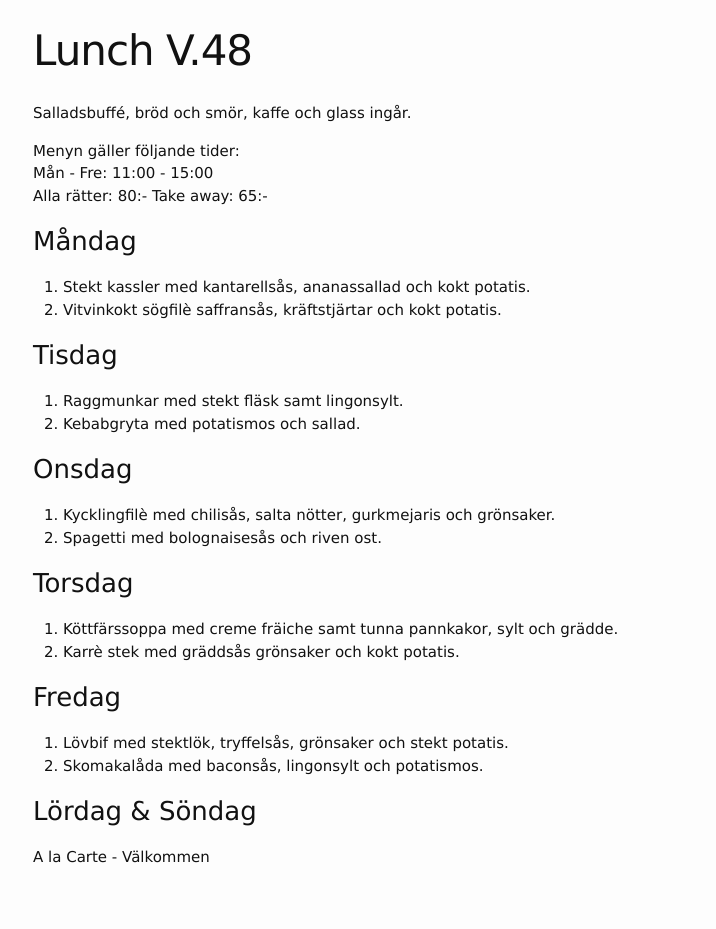
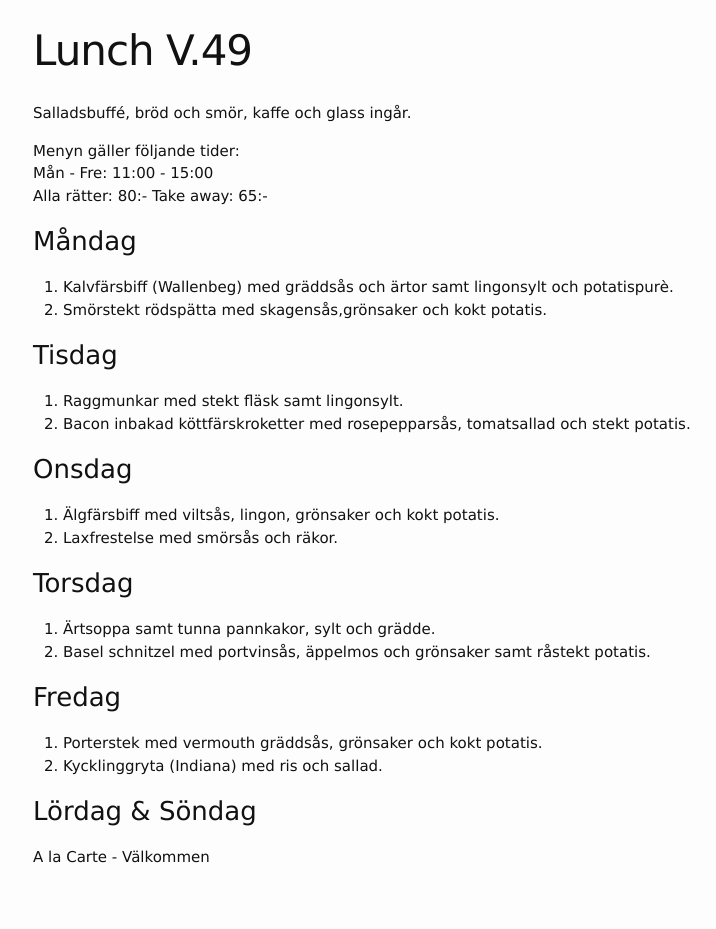
Before and after one commit to FarInn62/farinn62.github.io, a Jekyll site: the page built from lunch.md, in a window 1280 px wide. Shown: the whole page, without its empty margins (237-953 px from the left). Built offline with Jekyll 4.4.1, drawn with Linux system fonts in a browser that asks for light colours.

Commit message:
Update lunch.md

```diff
--- a/lunch.md
+++ b/lunch.md
@@ -1,6 +1,6 @@
 ---
 layout: foodmenu
-title: Lunch V.48
+title: Lunch V.49
 permalink: /lunch/
 published: true
 ---
@@ -12,28 +12,28 @@ Alla rätter: 80:- Take away: 65:-
 
 ### Måndag
 
-1. Stekt kassler med kantarellsås, ananassallad och kokt potatis.
-2. Vitvinkokt sögfilè saffransås, kräftstjärtar och kokt potatis.
+1. Kalvfärsbiff (Wallenbeg) med gräddsås och ärtor samt lingonsylt och potatispurè.
+2. Smörstekt rödspätta med skagensås,grönsaker och kokt potatis.
 
 ### Tisdag
 
 1. Raggmunkar med stekt fläsk samt lingonsylt.
-2. Kebabgryta med potatismos och sallad.
+2. Bacon inbakad köttfärskroketter med rosepepparsås, tomatsallad och stekt potatis.
 
 ### Onsdag
 
-1. Kycklingfilè med chilisås, salta nötter, gurkmejaris och grönsaker.
-2. Spagetti med bolognaisesås och riven ost.
+1. Älgfärsbiff med viltsås, lingon, grönsaker och kokt potatis.
+2. Laxfrestelse med smörsås och räkor.
 
 ### Torsdag
 
- 1. Köttfärssoppa med creme fräiche samt tunna pannkakor, sylt och grädde.
- 2. Karrè stek med gräddsås grönsaker och kokt potatis.
+ 1. Ärtsoppa samt tunna pannkakor, sylt och grädde.
+ 2. Basel schnitzel med portvinsås, äppelmos och grönsaker samt råstekt potatis.
 
 ### Fredag
 
-1. Lövbif med stektlök, tryffelsås, grönsaker och stekt potatis.
-2. Skomakalåda med baconsås, lingonsylt och potatismos.
+1. Porterstek med vermouth gräddsås, grönsaker och kokt potatis.
+2. Kycklinggryta (Indiana) med ris  och sallad.
 
 ### Lördag & Söndag
 A la Carte - Välkommen
```
